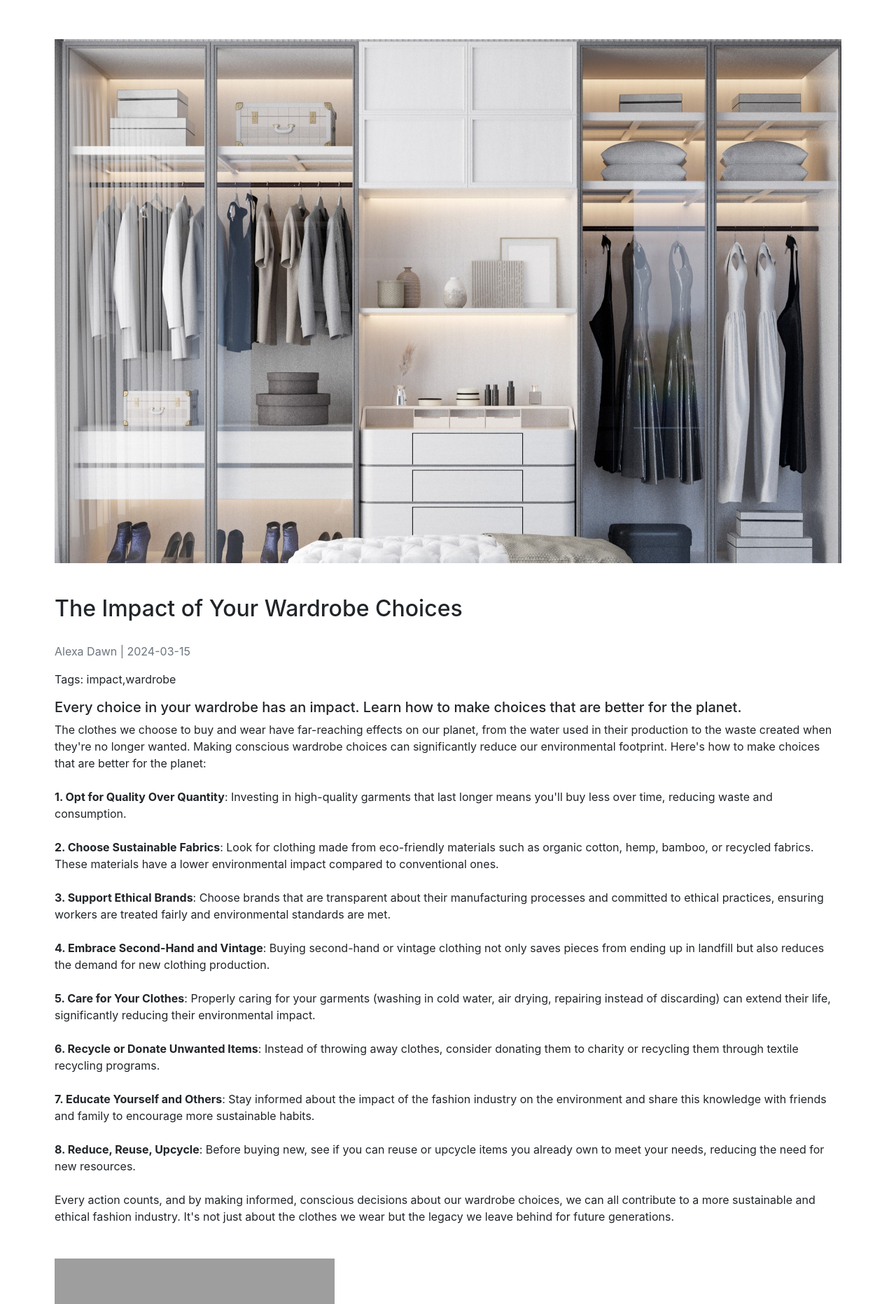
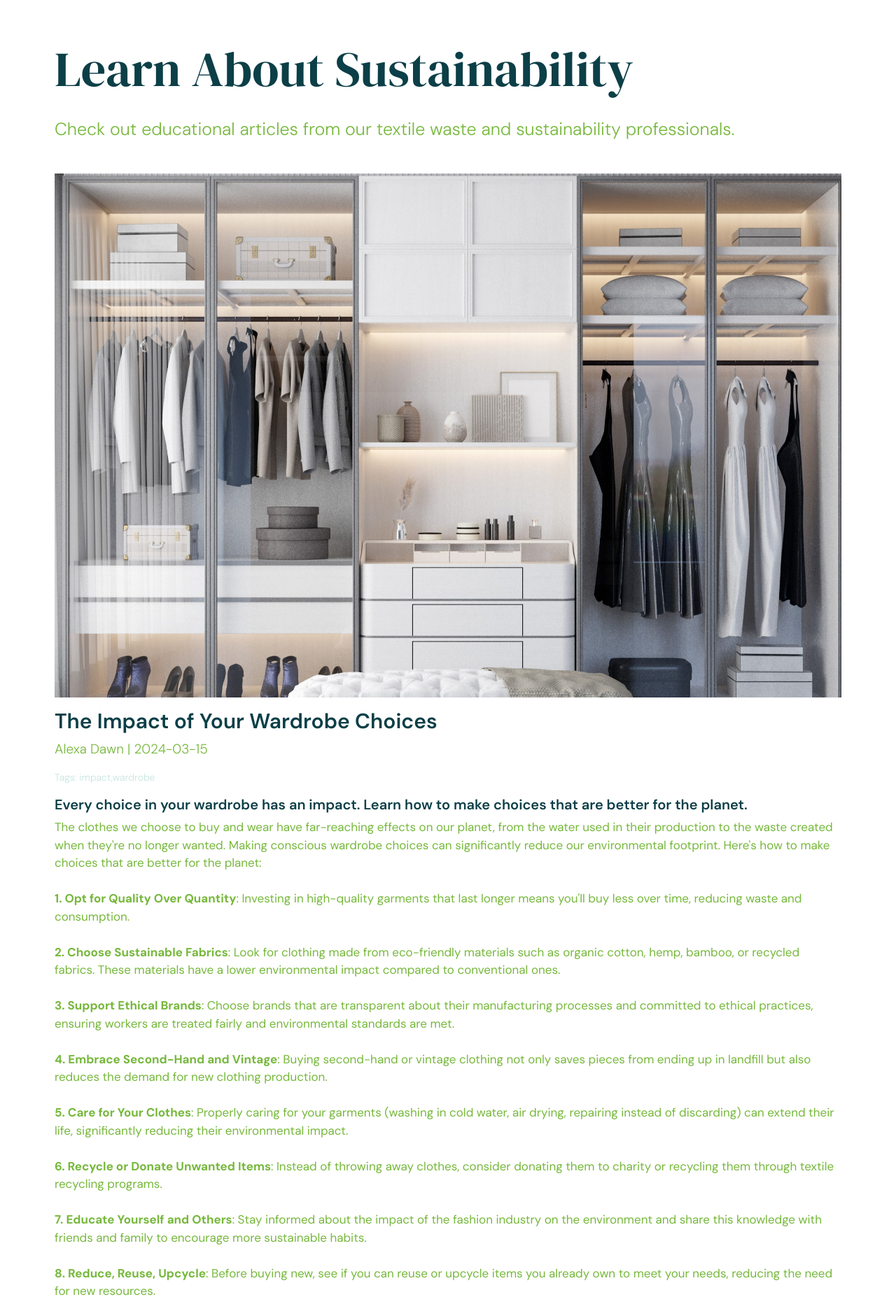
Before and after one commit to khribal/sustainacycle, a PHP site: page /education.php in a window 1280 px wide. Shown: the part 56-1920 px from the top of the page at 70% size. Run offline with PHP 8.4, Linux system fonts and the light colour scheme; data comes from the database, SQL or seed files in the repository; data that the repository does not hold is empty; some libraries are stand-ins or nearby versions; grey boxes are pictures that could not be loaded.

Commit message:
Education.php styling

```diff
--- a/education.php
+++ b/education.php
@@ -45,18 +45,20 @@ $result = mysqli_query($conn, $sql);
 <body>
 <?php include('includes/nav.php') ?>
     <div class="container mt-5 mx-auto p-2">
+        <h1 class="edu">Learn About Sustainability</h1>
+        <h2 class="edu">Check out educational articles from our textile waste and sustainability professionals.</h2>
         <?php if (mysqli_num_rows($result) > 0): ?>
             <?php while($row = mysqli_fetch_assoc($result)): ?>
-                <div class="article mb-5">
+                <div class="article mb-5 mt-5">
                     <?php if (!empty($row['img'])): ?>
                         <img src="<?php echo htmlspecialchars($row['img']); ?>" alt="Article Image" class="img-fluid mb-3">
                     <?php endif; ?>
-                    <h2><?php echo htmlspecialchars($row['title']); ?></h2>
-                    <p class="text-muted"><?php echo htmlspecialchars($row['author']); ?> | <?php echo htmlspecialchars($row['date']); ?></p>
-                    <p>Tags: <?php echo htmlspecialchars($row['tags']); ?></p>
-                    <h5><?php echo htmlspecialchars($row['description']); ?></h5>
+                    <h3 class="edu"><?php echo htmlspecialchars($row['title']); ?></h3>
+                    <p class="edu-auth"><?php echo htmlspecialchars($row['author']); ?> | <?php echo htmlspecialchars($row['date']); ?></p>
+                    <p class="edu-tag">Tags: <?php echo htmlspecialchars($row['tags']); ?></p>
+                    <h5 class="edu"><?php echo htmlspecialchars($row['description']); ?></h5>
                     <!-- First apply htmlspecialchars, then convert to bold, and finally convert to underline -->
-                    <p><?php echo nl2br(convertToUnderline(convertToBold(htmlspecialchars($row['article_text'])))); ?></p>
+                    <p class="edu"><?php echo nl2br(convertToUnderline(convertToBold(htmlspecialchars($row['article_text'])))); ?></p>
                 </div>
             <?php endwhile; ?>
         <?php else: ?>
--- a/styles.css
+++ b/styles.css
@@ -152,7 +152,7 @@ h1.project {
 
 p.project-lead {
     font-family: "DM Sans", sans-serif;
-    font-size: 30px;
+    font-size: 25px;
     font-weight: 300;
     color: var(--green);
 }
@@ -204,7 +204,55 @@ p.video {
 
 /*
 education.php
+*/
 
+h1.edu {
+    font-family: 'DM Serif Display', serif;
+    font-size: 70px;
+    color: var(--blue);
+}
+
+h2.edu {
+    font-family: "DM Sans", sans-serif;
+    font-size: 25px;
+    font-weight: 300;
+    color: var(--green);
+}
+
+h3.edu {
+    font-family: "DM Sans", sans-serif;
+    font-size: 30px;
+    font-weight: 600;
+    color: var(--blue);
+}
+
+p.edu-auth {
+    font-family: "DM Sans", sans-serif;
+    font-size: 19px;
+    font-weight: 300;
+    color: var(--green);
+}
+
+p.edu-tag {
+    font-family: "DM Sans", sans-serif;
+    font-size: 14px;
+    font-weight: 300;
+    color: var(--lightblue);
+}
+
+h5.edu {
+    font-family: "DM Sans", sans-serif;
+    font-size: 20px;
+    font-weight: 600;
+    color: var(--blue);
+}
+
+p.edu {
+    font-family: "DM Sans", sans-serif;
+    font-size: 17px;
+    /* font-weight: 300; */
+    color: var(--green);
+}
 
 /*
 waste.php
```
